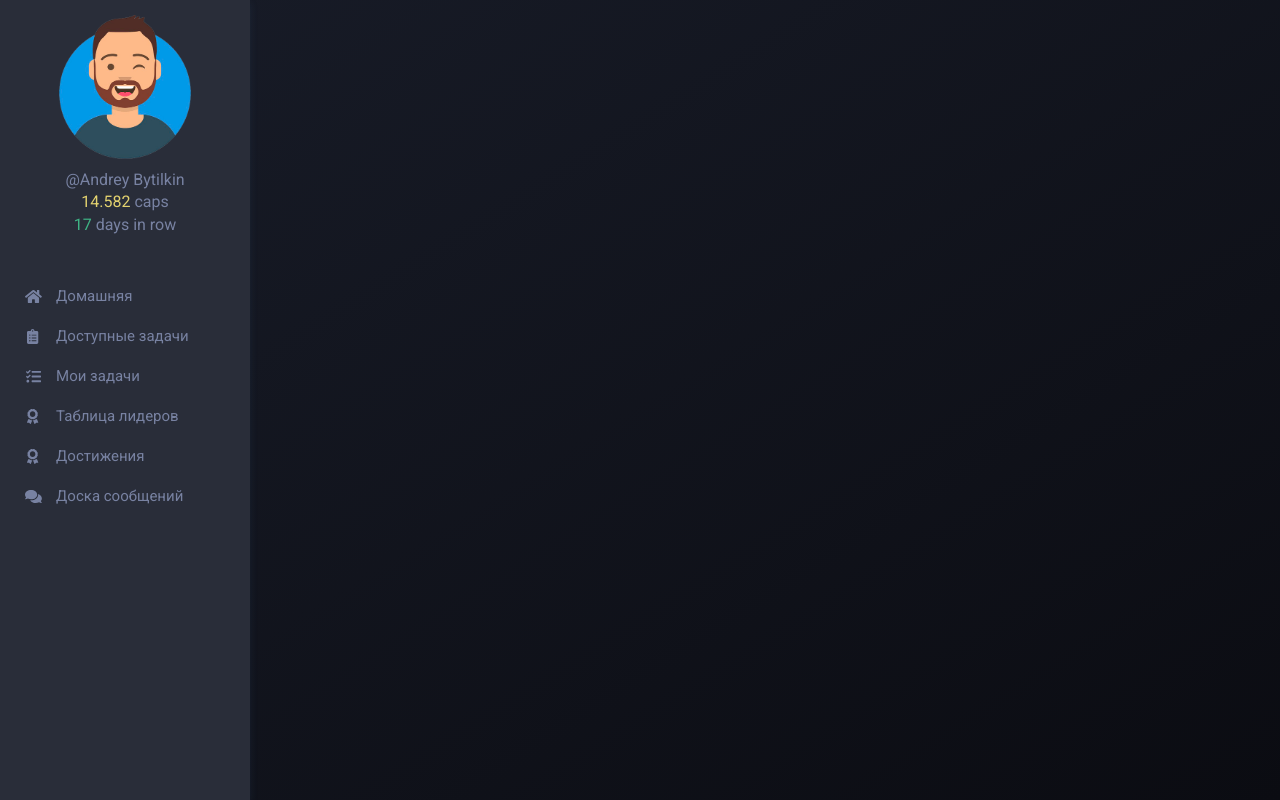
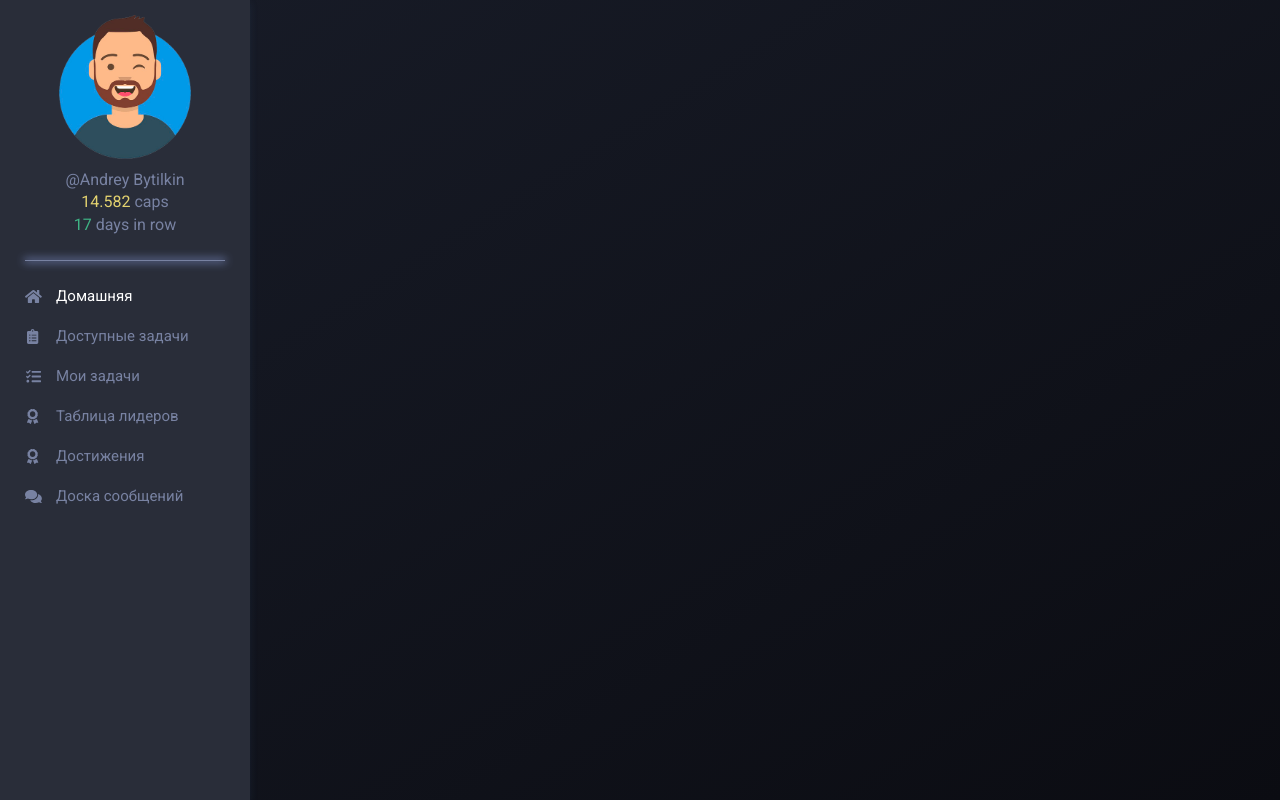
Before and after one commit to TheNear/ProcrastinationProject, a React (Create React App) app: page / in a window 1280 px wide. Built offline with nearby package versions, Linux system fonts and the light colour scheme.

Commit message:
add: some styles for menu

```diff
--- a/src/components/SidePanelMenu/SidePanelMenu.scss
+++ b/src/components/SidePanelMenu/SidePanelMenu.scss
@@ -11,6 +11,8 @@
   display: flex;
   align-items: center;
 }
+
+
 
 .side-menu__icon {
   width: 30px;
@@ -27,10 +29,13 @@
   padding-left: 10px;
   display: flex;
   align-items: center;
+  transition: color 0.3s ease-in;
 }
 
-.side-menu__toggler-label {
-  display: none;
+.side-menu__link.active {
+  color: white;
+
+
 }
 
 .side-menu__hamburger {
--- a/src/components/SidePanelMenu/index.jsx
+++ b/src/components/SidePanelMenu/index.jsx
@@ -74,7 +74,7 @@ export default function SidePanelMenu() {
           {navigation.map((link) => (
             <li key={link.id + 'key'} className="side-menu__item">
               <div className="side-menu__icon"><FontAwesomeIcon icon={link.icon} /></div>
-              <NavLink to={link.to} className="side-menu__link">{link.title}</NavLink>
+              <NavLink exact to={link.to} className="side-menu__link">{link.title}</NavLink>
             </li>
           ))}
         </ul>
--- a/src/components/SidePanelProfile/SidePanelProfile.scss
+++ b/src/components/SidePanelProfile/SidePanelProfile.scss
@@ -1,10 +1,22 @@
 .side-profile {
+  position: relative;
   display: flex;
   flex-direction: column;
   align-items: center;
   padding: 15px;
 }
 
+.side-profile::after {
+  content: '';
+  position: absolute;
+  bottom: 0;
+  width: 200px;
+  height: 1px;
+  // background-color: $font-color;
+  // box
+  background-color: $font-color;
+  box-shadow: 0 0 9px 1px rgb(137, 156, 220)
+}
 
 .side-profile__photo {
   display: block;
@@ -41,6 +53,10 @@
     height: 100%;
   }
 
+  .side-profile::after {
+    display: none;
+  }
+
   .side-profile__info {
     align-self: flex-end;
     text-align: right;
```
